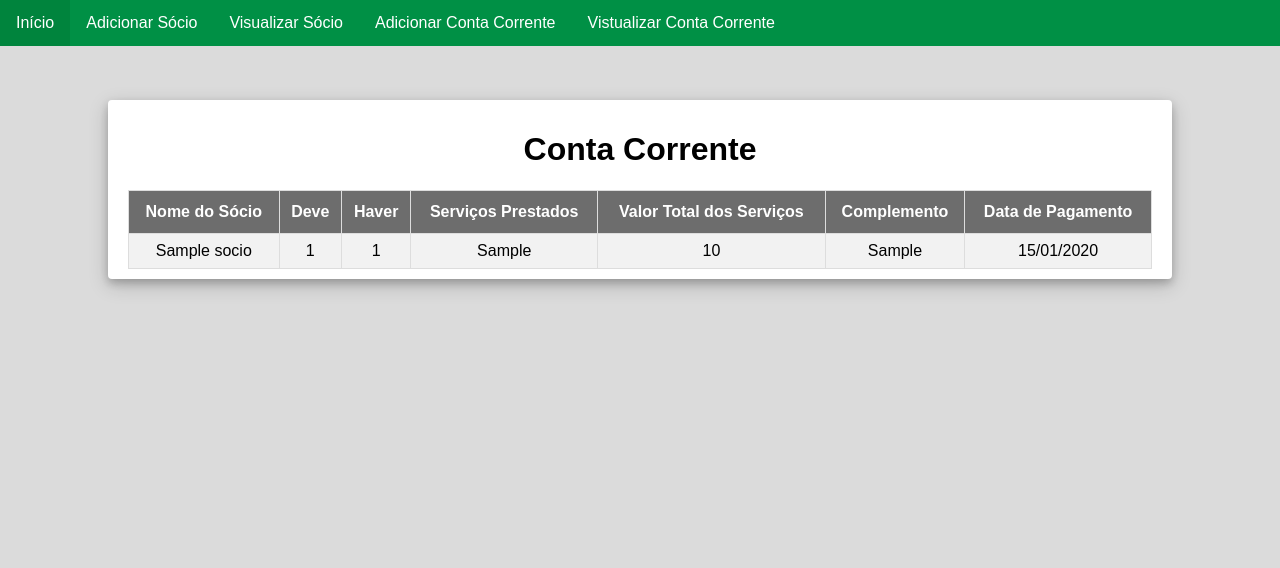
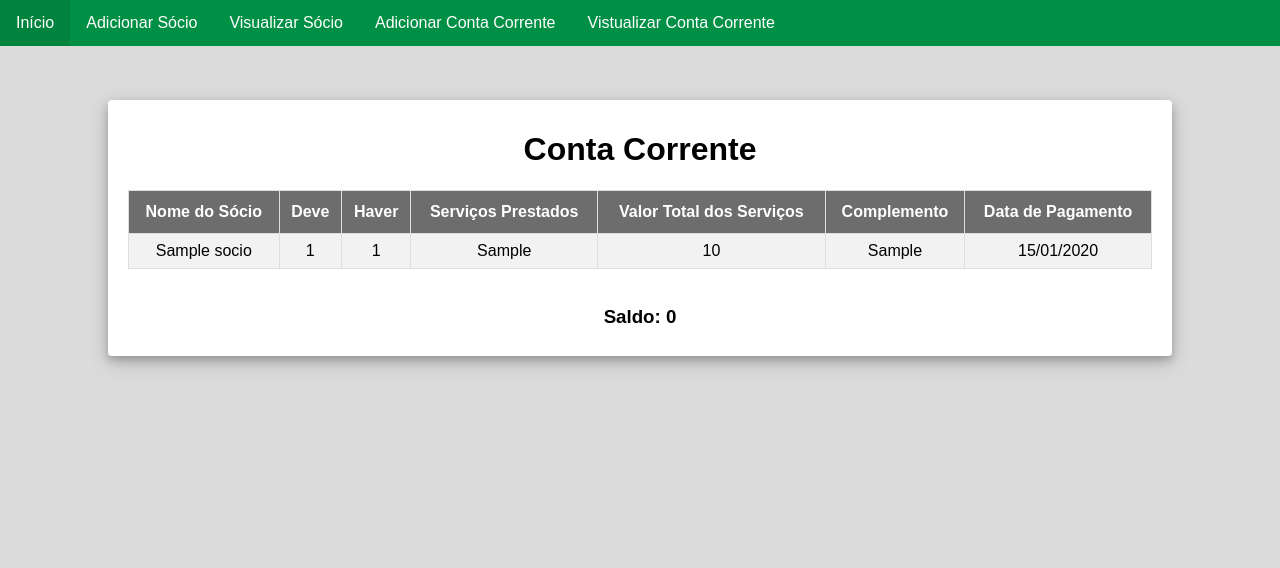
Before and after one commit to dearaujobruno/mutualismo, a CodeIgniter app: page /mutualismo/index.php/contacorrentecontroller/visualizar_contacorrente in a window 1280 px wide. Shown: the top 568 px of the page. Run offline with CodeIgniter, Linux system fonts and the light colour scheme; tables that the repository leaves empty hold one stand-in row (values such as "Sample post").

Commit message:
alteração no limite de datas e inicio do desenvolvimento do saldo

```diff
--- a/application/views/adiciona_contacorrente.php
+++ b/application/views/adiciona_contacorrente.php
@@ -86,7 +86,7 @@ defined('BASEPATH') OR exit('No direct script access allowed');
 			<input style="width: 65%;" type="number" name="extra" min="0" ><br>
 
 			<label class="titulos">Data de Pagamento</label><br>
-			<input type="date" name="data_pagamento" min="1800-01-01" max="2030-12-31" required><br>
+			<input type="date" name="data_pagamento" min="1905-01-01" max="1911-12-31" required><br>
 
 			<label class="titulos">Complemento</label><br>
 			<textarea name="complemento" rows="5"
--- a/application/views/adiciona_socio.php
+++ b/application/views/adiciona_socio.php
@@ -91,10 +91,10 @@ defined('BASEPATH') OR exit('No direct script access allowed');
 			<br>
 
 			<label class="titulos">Data de Entrada</label><br>
-			<input type="date" name="data_entrada" min="1900-01-01" max="1920-12-31" required><br>
+			<input type="date" name="data_entrada" min="1905-01-01" max="1911-12-31" required><br>
 
 			<label class="titulos">Data de Saída:</label><br>
-			<input type="date" name="data_saida" min="1900-01-01" max="1920-12-31" required><br>
+			<input type="date" name="data_saida" min="1905-01-01" max="1911-12-31" required><br>
 
 			<label class="titulos">Observação</label><br>
 			<textarea name="observacao" rows="5"
--- a/application/views/visualiza_contacorrente.php
+++ b/application/views/visualiza_contacorrente.php
@@ -28,6 +28,9 @@ defined('BASEPATH') OR exit('No direct script access allowed');
 			</tr>
 
 		<?php
+			$saldo = 0;
+			$deve_total = 0;
+			$haver_total = 0;
 			foreach ($lista_contacorrente->result() as $row) {
 				echo '<tr>';
 				echo '<td>'.$row->nome_socio .'</td>';
@@ -57,9 +60,14 @@ defined('BASEPATH') OR exit('No direct script access allowed');
 				echo '</td>';
 				echo '<td>'.$row->data_pagamento .'</td>';
 				echo '</tr>';
+				$deve_total = $deve_total + $row->deve;
+				$haver_total = $haver_total + $row->haver;
 			}
+			$saldo = $deve_total - $haver_total;
 		?>
 		</table>
+		<?php echo '<br>'; ;?>
+		<?php echo '<h3> Saldo: ' . $saldo ;?>
 	</div>
 
 	<?php include 'footer.html';?>
```
